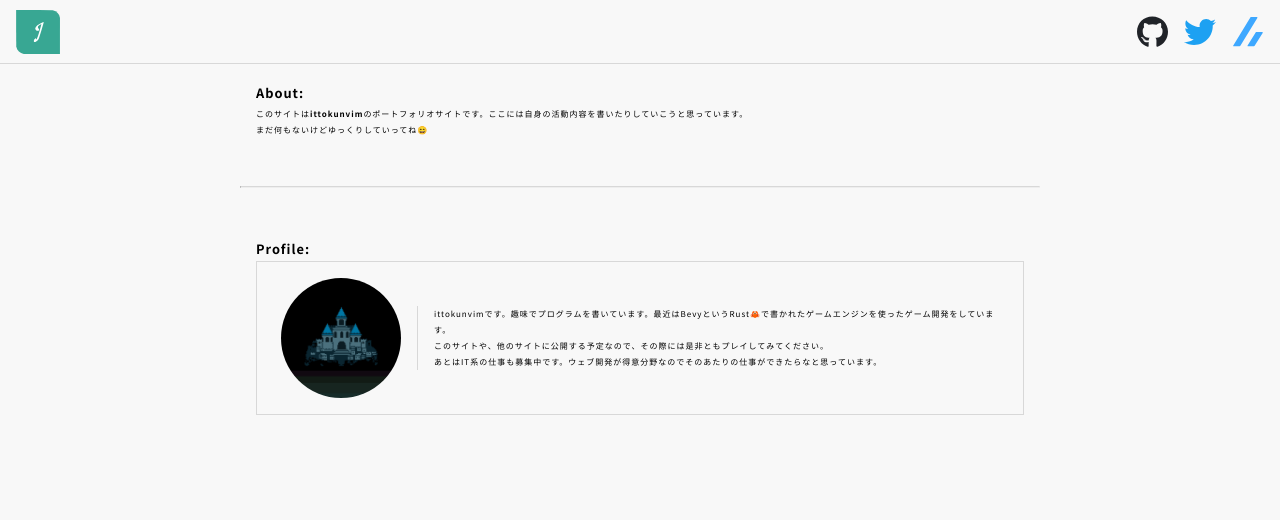
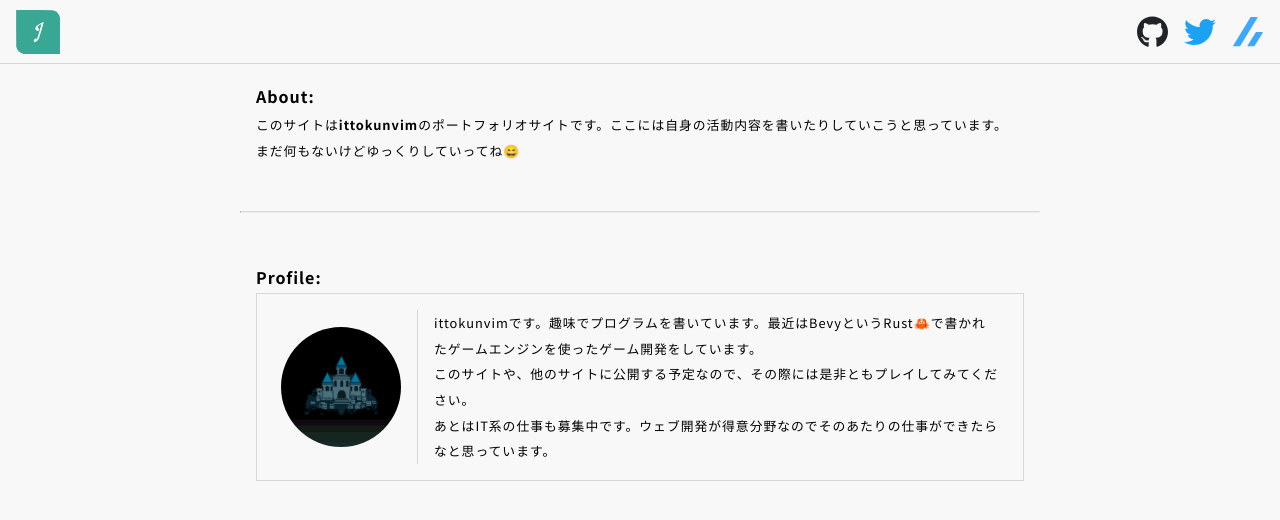
Before and after one commit to ittokunvim/ittokunvim-xyz, a Next.js app: page / in a window 1280 px wide. Shown: the top 520 px of the page. Built offline with nearby package versions, Linux system fonts and the light colour scheme.

Commit message:
fix: :bug: Fixed large text when the phone is horizontally
Issue: #37

https://www.nyamucoro.com/entry/2018/02/26/211218

```diff
--- a/src/app/globals.css
+++ b/src/app/globals.css
@@ -4,6 +4,12 @@
   --border-color: #d8d8d8;
 
   --header-height: 64px;
+}
+
+html {
+  -moz-text-size-adjust:100%;
+  -webkit-text-size-adjust:100%;
+  -ms-text-size-adjust:100%;
 }
 
 * {
--- a/src/app/layout.tsx
+++ b/src/app/layout.tsx
@@ -14,6 +14,7 @@ import { faGithub, faTwitter } from "@fortawesome/free-brands-svg-icons";
 export const metadata: Metadata = {
   title: "ittoku-tech",
   description: "Here is ittokunvim portfolio site",
+  viewport: "width=device-width, initial-scale=1.0",
 };
 
 export default function RootLayout({
--- a/src/app/page.module.css
+++ b/src/app/page.module.css
@@ -64,13 +64,3 @@
     padding-left: 1.0rem;
   }
 }
-
-@media (orientation: landscape){
-  .main h3 {
-    font-size: 0.8rem;
-  }
-
-  .main p {
-    font-size: 0.5rem;
-  }
-}
```
